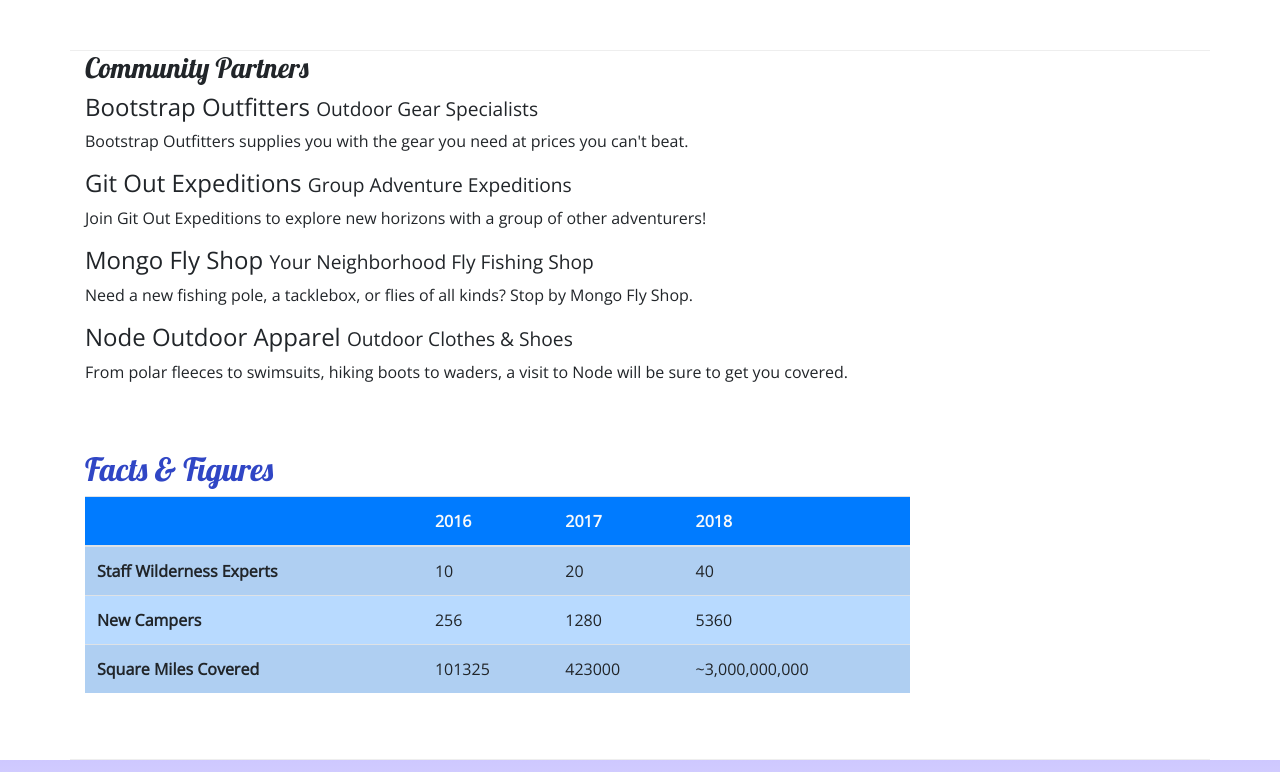
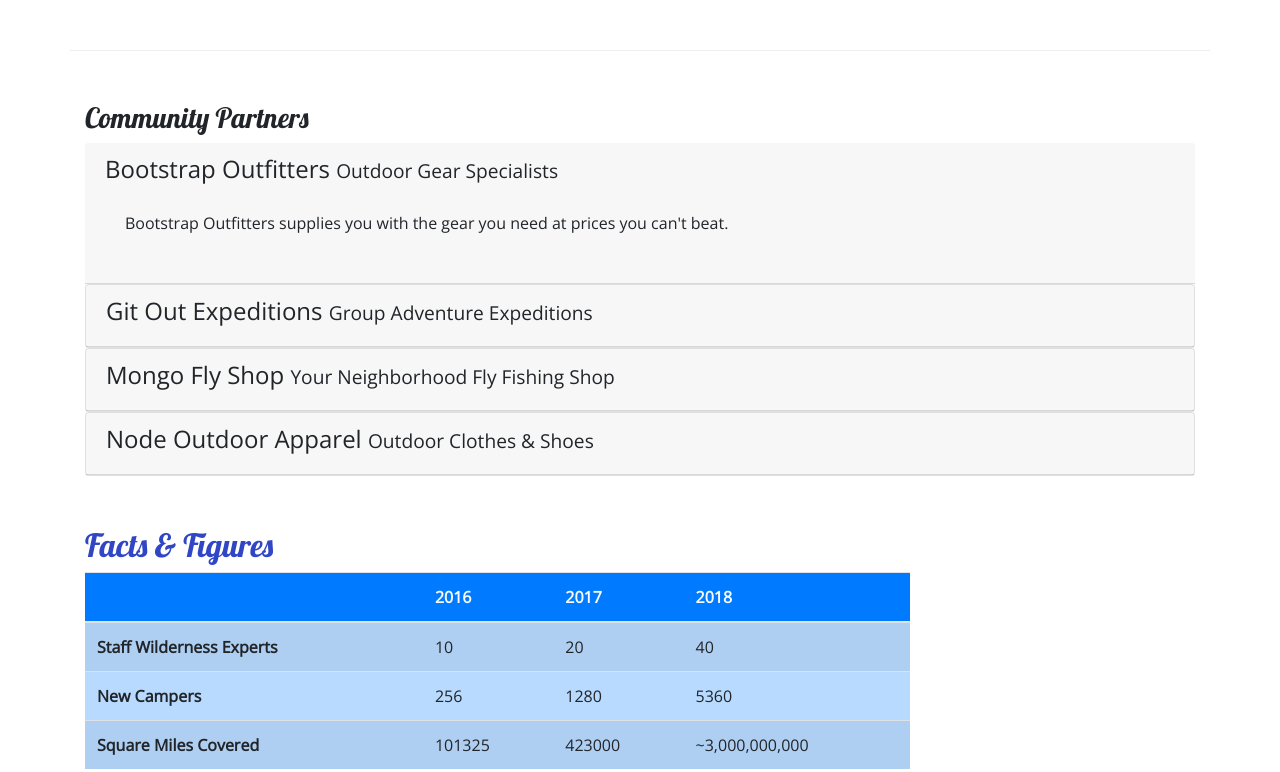
Before and after one commit to RaedIsmail/NuCamp, a website: page aboutus.html in a window 1280 px wide. Shown: the part 850-1622 px from the top of the page. Drawn offline with nearby package versions, Linux system fonts and the light colour scheme.

Commit message:
Adding accordion cards

```diff
--- a/aboutus.html
+++ b/aboutus.html
@@ -51,7 +51,8 @@
                 <ul class="navbar-nav">
                     <li class="nav-item"> <a class="nav-link" href="index.html">
                             <i class="fa fa-home fa-lg"></i> Home</a></li>
-                            <li class="nav-item active"><a class="nav-link" href="aboutus.html"><i class="fa fa-info fa-lg"></i> About</a></li>
+                    <li class="nav-item active"><a class="nav-link" href="aboutus.html"><i class="fa fa-info fa-lg"></i>
+                            About</a></li>
 
                     <li class="nav-item"><a class="nav-link" href="#">
                             <i class="fa fa-list fa-lg"></i> Sites</a> </li>
@@ -78,7 +79,11 @@
         <div class="row row-content">
             <div class="col-sm-6">
                 <h3>Our Mission</h3>
-                    <p>We present a curated database of the best campsites in the vast woods and backcountry of the World Wide Web Wilderness. We increase access to adventure for the public while promoting safe and respectful use of resources. The expert wilderness trekkers on our staff personally verify each campsite to make sure that they are up to our standards. We also present a platform for campers to share reviews on campsites they have visited with  each other.</p>
+                <p>We present a curated database of the best campsites in the vast woods and backcountry of the World
+                    Wide Web Wilderness. We increase access to adventure for the public while promoting safe and
+                    respectful use of resources. The expert wilderness trekkers on our staff personally verify each
+                    campsite to make sure that they are up to our standards. We also present a platform for campers to
+                    share reviews on campsites they have visited with each other.</p>
             </div>
             <div class="col-sm-6">
                 <div class="card">
@@ -100,7 +105,8 @@
             <div class="col">
                 <div class="card card-body bg-light mt-3">
                     <blockquote class="blockquote">
-                            <p class="mb-0">I will not follow where the path may lead, but I will go where there is no path, and I will leave a trail.</p>
+                        <p class="mb-0">I will not follow where the path may lead, but I will go where there is no path,
+                            and I will leave a trail.</p>
                         <footer class="blockquote-footer">Muriel Strode,
                             <cite title="Source Title">"Wind-Wafted Wild Flowers" -
                                 The Open Court, 1903</cite>
@@ -110,19 +116,64 @@
             </div>
         </div>
 
-            <div>
+        <div class="row row-content">
+            <div class="col">
                 <h3>Community Partners</h3>
-                <h4>Bootstrap Outfitters <small>Outdoor Gear Specialists</small></h4>
-                <p class="d-none d-sm-block">Bootstrap Outfitters supplies you with the gear you need at prices you
-                    can't beat.</p>
-                <h4>Git Out Expeditions <small>Group Adventure Expeditions</small></h4>
-                <p class="d-none d-sm-block">Join Git Out Expeditions to explore new horizons with a group of other
-                    adventurers!</p>
-                <h4>Mongo Fly Shop <small>Your Neighborhood Fly Fishing Shop</small></h4>
-                <p>Need a new fishing pole, a tacklebox, or flies of all kinds? Stop by Mongo Fly Shop.</p>
-                <h4>Node Outdoor Apparel <small>Outdoor Clothes & Shoes</small></h4>
-                <p class="d-none d-sm-block">From polar fleeces to swimsuits, hiking boots to waders, a visit to Node
-                    will be sure to get you covered.</p>
+                <div id="accordion">
+                        <div role="tab" class="card-header">
+                                <h4>
+                                    <a data-toggle="collapse" data-target="#bootstrap">
+                                        Bootstrap Outfitters <small>Outdoor Gear Specialists</small>
+                                    </a>
+                                </h4>
+                                <div class="collapse show" id="bootstrap" data-parent="#accordion">
+                                    <div class="card-body">
+                                        <p class="d-none d-sm-block">Bootstrap Outfitters supplies you with the gear you need at prices you can't beat.</p>
+                                    </div>
+                                </div>
+                            </div>
+                            <div class="card">
+                                    <div role="tab" class="card-header">
+                                        <h4>
+                                            <a class="collapsed" data-toggle="collapse" data-target="#git">
+                                                Git Out Expeditions <small>Group Adventure Expeditions</small>
+                                            </a>
+                                        </h4>
+                                        <div class="collapse" id="git" data-parent="#accordion">
+                                            <div class="card-body">
+                                                <p class="d-none d-sm-block">Join Git Out Expeditions to explore new horizons with a group of other adventurers!</p>
+                                           </div>
+                                        </div>
+                                    </div>
+                                </div>
+                                <div class="card">
+                                   <div role="tab" class="card-header">
+                                        <h4>
+                                            <a class="collapsed" data-toggle="collapse" data-target="#mongo">
+                                                Mongo Fly Shop <small>Your Neighborhood Fly Fishing Shop</small>
+                                            </a>
+                                        </h4>
+                                        <div class="collapse" id="mongo" data-parent="#accordion">
+                                            <div class="card-body">
+                                                <p class="d-none d-sm-block">Need a new fishing pole, a tacklebox, or flies of all kinds? Stop by Mongo Fly Shop.</p>
+                                            </div>
+                                        </div>
+                                    </div>
+                                </div>
+                                <div class="card">
+                                    <div role="tab" class="card-header">
+                                        <h4>
+                                            <a class="collapsed" data-toggle="collapse" data-target="#node">
+                                                Node Outdoor Apparel <small>Outdoor Clothes & Shoes</small>
+                                            </a>
+                                        </h4>
+                                        <div class="collapse" id="node" data-parent="#accordion">
+                                            <div class="card-body">
+                                                <p class="d-none d-sm-block">From polar fleeces to swimsuits, hiking boots to waders, a visit to Node will be sure to get you covered.</p>
+                                            </div>
+                                        </div>
+                                    </div>
+                                </div>
                     </div>
 
 
@@ -186,14 +237,20 @@
                 </div>
                 <div class="col-6 col-sm-5 text-center">
                     <h5>Social</h5>
-                    <a class="btn btn-social-icon btn-instagram" href="http://instagram.com/"><i class="fa fa-instagram"></i></a>
-                    <a class="btn btn-social-icon btn-facebook" href="http://facebook.com/"><i class="fa fa-facebook"></i></a>
-                    <a class="btn btn-social-icon btn-twitter" href="http://twitter.com/"><i class="fa fa-twitter"></i></a>
-                    <a class="btn btn-social-icon btn-google" href="http://youtube.com/"><i class="fa fa-youtube"></i></a>
+                    <a class="btn btn-social-icon btn-instagram" href="http://instagram.com/"><i
+                            class="fa fa-instagram"></i></a>
+                    <a class="btn btn-social-icon btn-facebook" href="http://facebook.com/"><i
+                            class="fa fa-facebook"></i></a>
+                    <a class="btn btn-social-icon btn-twitter" href="http://twitter.com/"><i
+                            class="fa fa-twitter"></i></a>
+                    <a class="btn btn-social-icon btn-google" href="http://youtube.com/"><i
+                            class="fa fa-youtube"></i></a>
                 </div>
                 <div class="col-sm-4 text-center">
-                    <a role="button" class="btn btn-link" href="tel:+12065551234"><i class="fa fa-phone"></i> 1-206-555-1234</a><br />
-                    <a role="button" class="btn btn-link" href="mailto:campsites@nucamp.co"><i class="fa fa-envelope-o"></i> campsites@nucamp.co</a>
+                    <a role="button" class="btn btn-link" href="tel:+12065551234"><i class="fa fa-phone"></i>
+                        1-206-555-1234</a><br />
+                    <a role="button" class="btn btn-link" href="mailto:campsites@nucamp.co"><i
+                            class="fa fa-envelope-o"></i> campsites@nucamp.co</a>
                 </div>
                 <div class="col-sm-4 text-center">
                     Tel: 1-206-555-1234<br />
```
Lines whose indentation alone changed are shown as unchanged.
